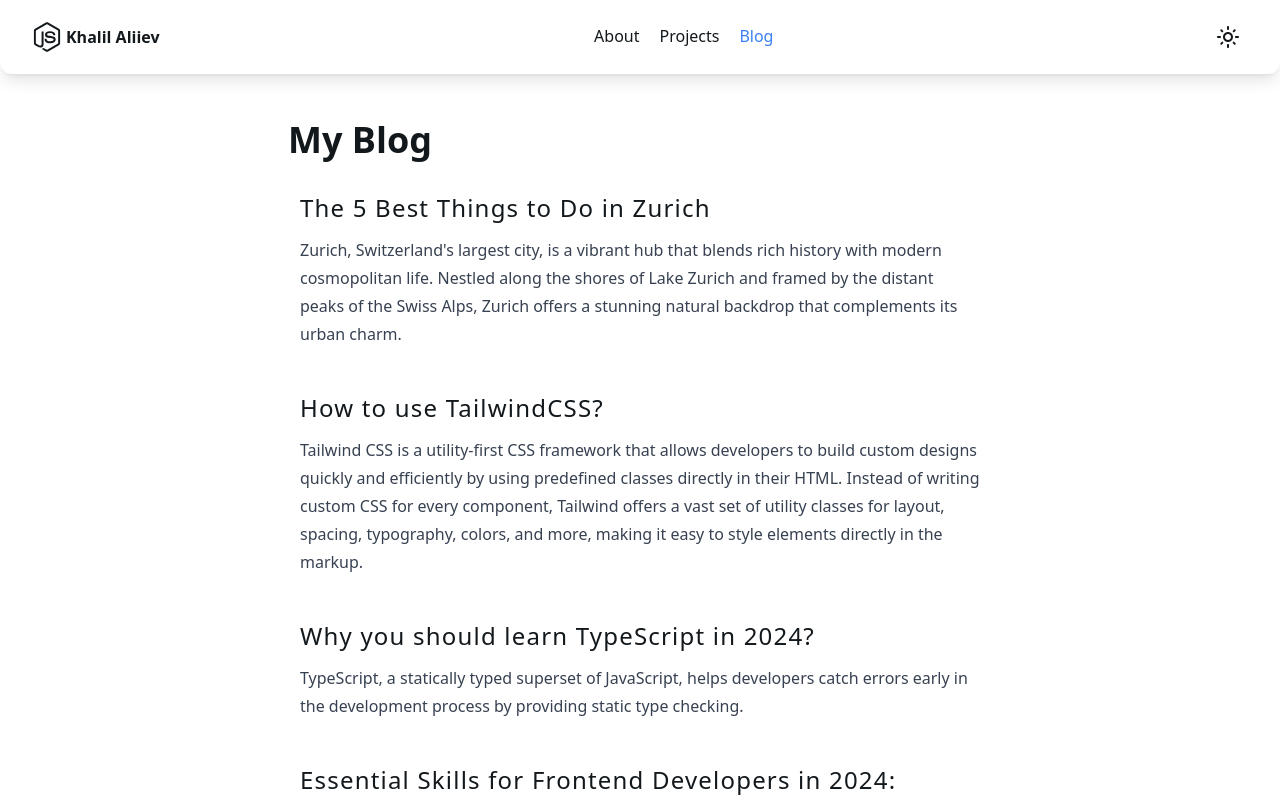
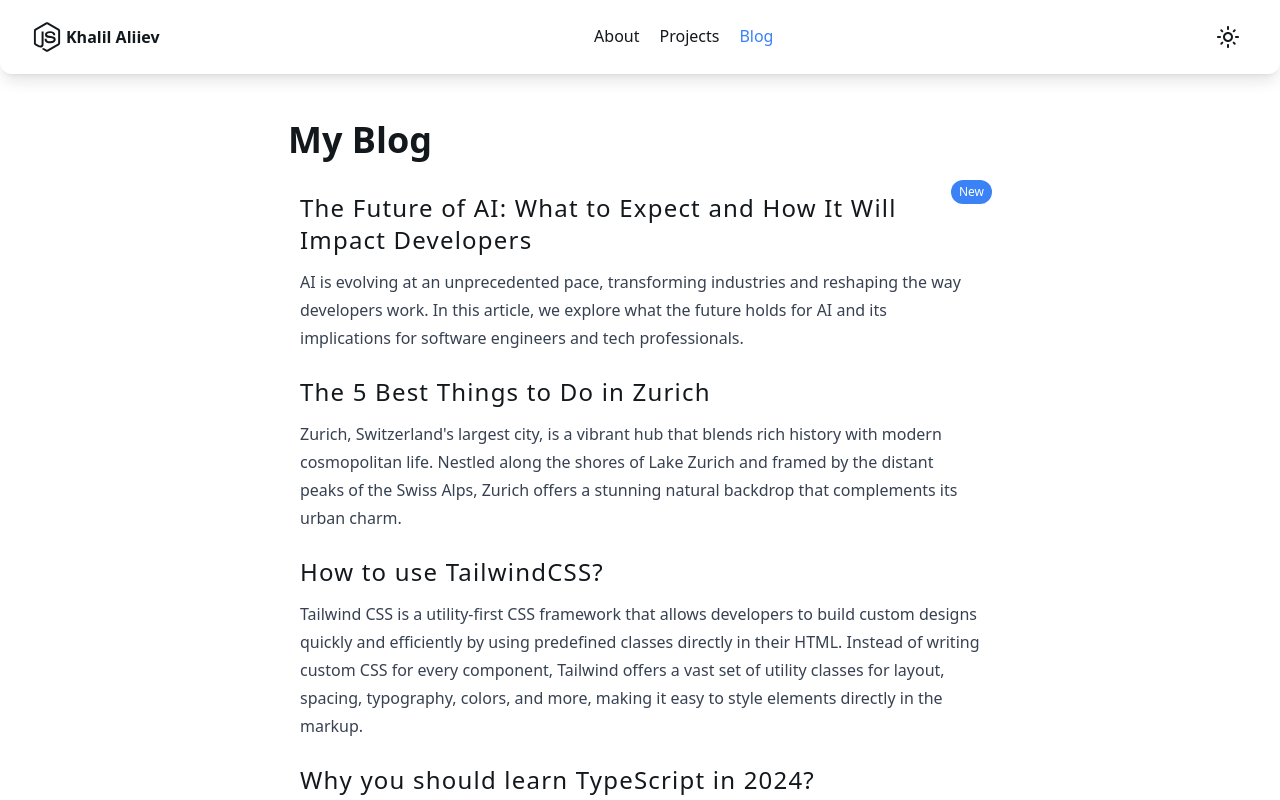
Before and after one commit to khalilaliev/react-ts-simple-portfolio, a React (Vite) app: page /blog in a window 1280 px wide. Shown: the top 800 px of the page. Built offline with nearby package versions, Linux system fonts and the light colour scheme.

Commit message:
add new blog

```diff
--- a/src/components/Header/Header.tsx
+++ b/src/components/Header/Header.tsx
@@ -109,7 +109,7 @@ const Header: FC = () => {
           </button>
         </div>
         {isOpen && (
-          <nav className="md:hidden absolute top-17 right-0 w-40 bg-white dark:bg-dark-bg shadow-md rounded-md p-4">
+          <nav className="md:hidden absolute top-17 right-0 w-40 bg-white dark:bg-dark-bg shadow-md rounded-md p-4 transition-all dura">
             <ul className="flex flex-col space-y-4">
               <li>
                 <Link
--- /dev/null
+++ b/src/components/Heading/Heading.tsx
@@ -0,0 +1,15 @@
+import { FC } from "react";
+
+interface IHeading {
+  text: string;
+}
+
+const Heading: FC<IHeading> = ({ text }) => {
+  return (
+    <h1 className="text-4xl max-md:text-3xl my-5 dark:text-dark-text font-bold">
+      {text}
+    </h1>
+  );
+};
+
+export default Heading;
--- a/src/components/Hero/Hero.tsx
+++ b/src/components/Hero/Hero.tsx
@@ -13,7 +13,7 @@ const Hero = () => {
           <h1 className="text-5xl font-semibold dark:text-dark-text">
             Khalil Aliiev
           </h1>
-          <p className="text-xl font-thin tracking-widest dark:text-dark-text">
+          <p className="text-2xl font-thin tracking-widest dark:text-dark-text">
             Front-End Developer
           </p>
         </div>
--- a/src/data/blog.ts
+++ b/src/data/blog.ts
@@ -14,6 +14,7 @@ import optional from "../assets/optional.png";
 import union from "../assets/union.png";
 import alias from "../assets/alias.png";
 import front2024 from "../assets/front2024.png";
+import ai from "../assets/ai.jpg";
 
 interface IActivity {
   label: string;
@@ -32,6 +33,35 @@ interface IBlogs {
 export const blogs: IBlogs[] = [
   {
     id: 1,
+    title: "The Future of AI: What to Expect and How It Will Impact Developers",
+    imageUrl: ai,
+    description:
+      "AI is evolving at an unprecedented pace, transforming industries and reshaping the way developers work. In this article, we explore what the future holds for AI and its implications for software engineers and tech professionals.",
+    activity: [
+      {
+        id: 1,
+        label: `AI-powered tools like GitHub Copilot and ChatGPT have already started assisting developers in writing and optimizing code. In the future, AI will become even more sophisticated, enabling fully automated code generation, debugging, and even entire software architectures. Developers will shift from manual coding to overseeing and fine-tuning AI-generated solutions.`,
+      },
+      {
+        id: 2,
+        label: `AI will play a crucial role in DevOps, automating deployment pipelines, monitoring system performance, and predicting failures before they occur. AI-driven testing tools will further accelerate development cycles by detecting bugs and vulnerabilities more efficiently than traditional methods.`,
+      },
+      {
+        id: 3,
+        label: `We can expect more advanced AI assistants tailored specifically for developers, helping with documentation, troubleshooting, and learning new technologies. These assistants will reduce the learning curve for new programming languages and frameworks, making development more accessible and efficient.`,
+      },
+      {
+        id: 4,
+        label: `As AI systems become more powerful, ethical considerations will take center stage. Developers will need to focus on building responsible AI models that avoid bias, ensure transparency, and comply with global regulations. AI governance and ethical AI development will become critical skills for future developers.`,
+      },
+      {
+        id: 5,
+        label: `AI will not only assist with code but also with creative problem-solving, UI/UX design, and software architecture. Developers will collaborate with AI to create more innovative and user-friendly applications, merging technical skills with creativity in unprecedented ways.`,
+      },
+    ],
+  },
+  {
+    id: 2,
     title: "The 5 Best Things to Do in Zurich",
     imageUrl: zurich,
     description:
@@ -65,7 +95,7 @@ export const blogs: IBlogs[] = [
     ],
   },
   {
-    id: 2,
+    id: 3,
     title: "How to use TailwindCSS?",
     imageUrl: tailwind,
     description:
@@ -104,7 +134,7 @@ export const blogs: IBlogs[] = [
     ],
   },
   {
-    id: 3,
+    id: 4,
     title: "Why you should learn TypeScript in 2024?",
     imageUrl: typescript,
     description:
@@ -179,7 +209,7 @@ export const blogs: IBlogs[] = [
     ],
   },
   {
-    id: 4,
+    id: 5,
     title:
       "Essential Skills for Frontend Developers in 2024: Trends and Technologies to Master",
     description:
--- a/src/pages/Blog.tsx
+++ b/src/pages/Blog.tsx
@@ -3,19 +3,20 @@ import { blogs } from "../data/blog";
 import { Link } from "react-router-dom";
 import { useFadeIn } from "../hooks/useFadeIn";
 import { motion } from "framer-motion";
+import Heading from "../components/Heading/Heading";
 
 const Blog: FC = () => {
   const { animationProps } = useFadeIn({ delay: 0 });
 
   return (
     <motion.div {...animationProps}>
-      <h1 className="text-4xl dark:text-dark-text font-bold mt-5">My Blog</h1>
+      <Heading text="My Blog" />
       {blogs.length !== 0 && (
         <ul>
-          {blogs.map((blog) => (
+          {blogs.map((blog, index) => (
             <li
               key={blog.id}
-              className="bg-white rounded-xl dark:bg-dark-bg dark:shadow-header-bg hover:shadow-lg  dark:text-dark-text p-3 mt-5 hover:-translate-y-1 duration-300 transition-all"
+              className="bg-white rounded-xl relative dark:bg-dark-bg dark:shadow-header-bg hover:shadow-lg  dark:text-dark-text p-3  hover:-translate-y-1 duration-300 transition-all"
             >
               <Link key={blog.id} to={`/blog/${blog.id}`}>
                 <h2 className="text-2xl font-light tracking-wider dark:text-dark-text">
@@ -25,6 +26,11 @@ const Blog: FC = () => {
                   {blog.description}
                 </p>
               </Link>
+              {index === 0 && (
+                <span className="dark:bg-blue-700 bg-blue-500 text-xs text-white rounded-xl py-1 px-2 absolute right-0 top-0">
+                  New
+                </span>
+              )}
             </li>
           ))}
         </ul>
--- a/src/pages/Projects.tsx
+++ b/src/pages/Projects.tsx
@@ -3,6 +3,7 @@ import { projects } from "../data/projects";
 import { Link } from "react-router-dom";
 import { motion } from "framer-motion";
 import { useFadeIn } from "../hooks/useFadeIn";
+import Heading from "../components/Heading/Heading";
 
 const Projects: FC = () => {
   const { animationProps } = useFadeIn({ delay: 0 });
@@ -10,9 +11,7 @@ const Projects: FC = () => {
   return (
     <motion.div {...animationProps}>
       <div className="container mx-auto">
-        <h1 className="text-4xl font-bold mb-8 dark:text-dark-text">
-          My Projects
-        </h1>
+        <Heading text="My Projects" />
         <div className="grid grid-cols-1 sm:grid-cols-2 gap-8">
           {projects.map((project) => (
             <div
```
Also changed, not shown: src/assets/ai.jpg (added).
